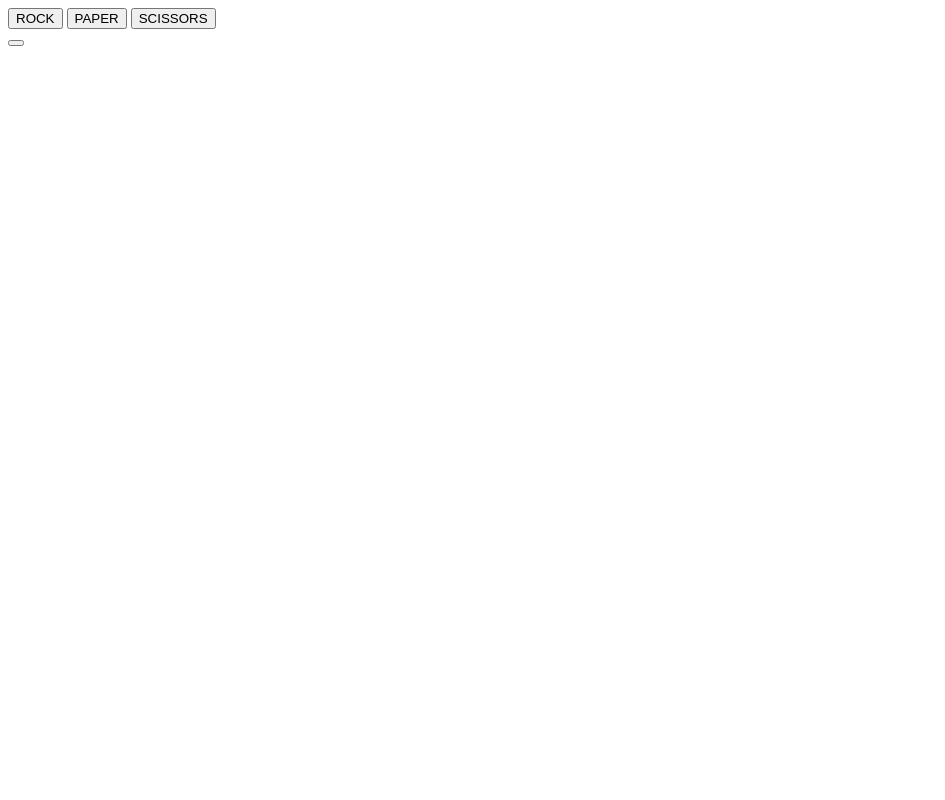
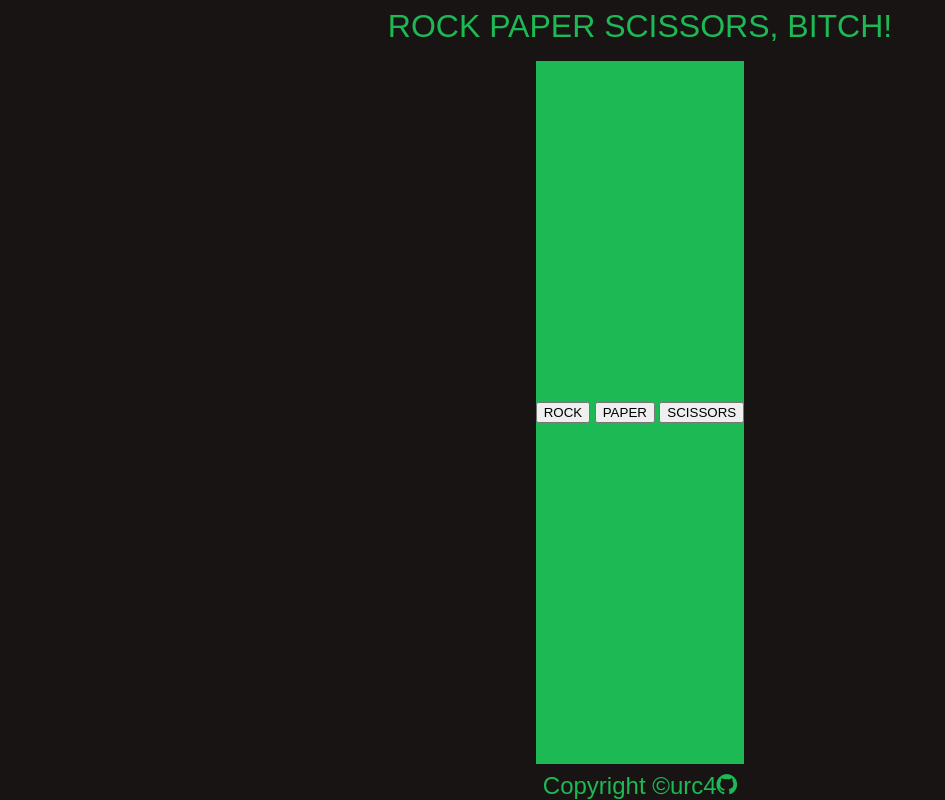
Before and after one commit to urc4/rock-paper-scissors, a plain HTML site: page index.html in a window 1280 px wide. Shown: the whole page, without its empty margins (0-945 px from the left). Drawn offline with Linux system fonts and the light colour scheme.

Commit message:
Implement HTML bulk
Divided into differnt containers and used flexbox to positon
them in the webpage.

```diff
--- a/index.html
+++ b/index.html
@@ -6,15 +6,21 @@
     <meta name="viewport" content="width=device-width, initial-scale=1.0" />
     <title>Rock Paper Scissors</title>
     <link rel="stylesheet" href="./style.css" />
+    <link rel="stylesheet" href="https://cdnjs.cloudflare.com/ajax/libs/font-awesome/4.7.0/css/font-awesome.min.css">
     <script src="./script.js" defer></script>
   </head>
   <body>
-    <div id="playerOptions">
-      <button id="rock">ROCK</button>
-      <button id="paper">PAPER</button>
-      <button id="scissors">SCISSORS</button>
+    <div class="header">ROCK PAPER SCISSORS, BITCH!</div>
+    <div class="game-container">
+      <div id="playerOptions">
+        <button id="rock">ROCK</button>
+        <button id="paper">PAPER</button>
+        <button id="scissors">SCISSORS</button>
+      </div>
     </div>
+
     <div class="interface"></div>
-    <button></button>
+    <!-- <button></button>  make it the restart pop up-->
+    <div class="footer">Copyright &#169 <a href="https://github.com/">urc4</a> <i class="fa fa-github"></i></div>
   </body>
 </html>
--- a/style.css
+++ b/style.css
@@ -0,0 +1,53 @@
+html {
+    box-sizing: border-box;
+}
+
+*,
+ *::before,
+  *::after {
+    box-sizing: inherit;
+}
+
+body{
+    margin: 0;
+    padding: 0;
+    display: flex;
+    flex-direction: column;
+    font-family: sans-serif;
+    font-size: 16px;
+    height: 100vh;
+    color: #1db954;
+    background-color: #191414;
+}
+a {
+    text-decoration: none;
+}
+.header{
+    padding: .5rem;
+    display: flex;
+    align-items: center;
+    justify-content: center;
+    font-size: 2rem;
+
+}
+
+.game-container{
+    flex: 1;
+    background-color: #1db954;
+    color: #191414;
+    display: flex;
+    align-items: center;
+    justify-content: center;
+    margin: .5rem auto;
+}
+
+.footer{
+    display: flex;
+    text-align: center;
+    justify-content: center;
+
+    font-size: 1.5rem;
+}
+.footer a{
+    color: #1db954;
+}
```
